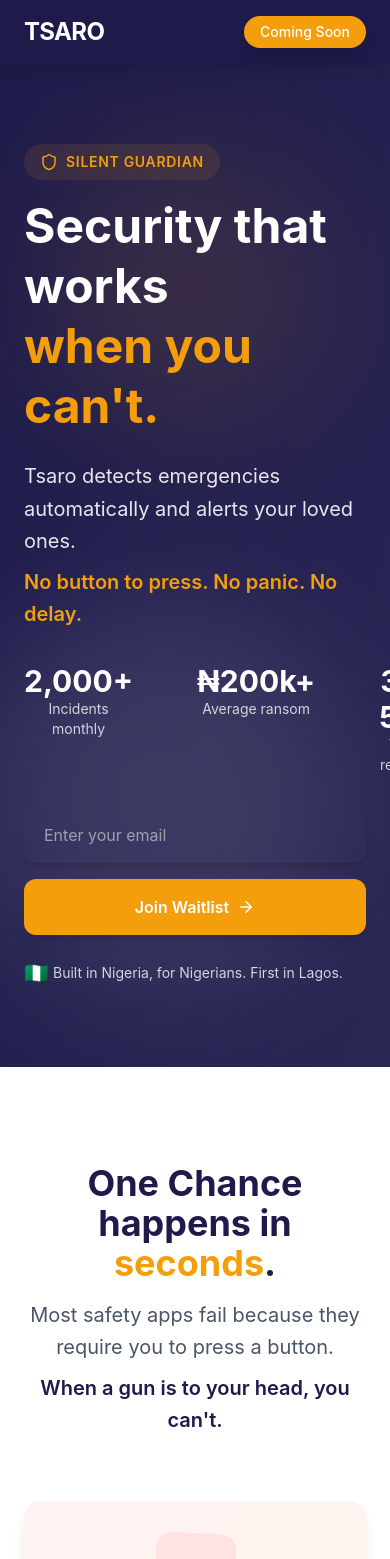
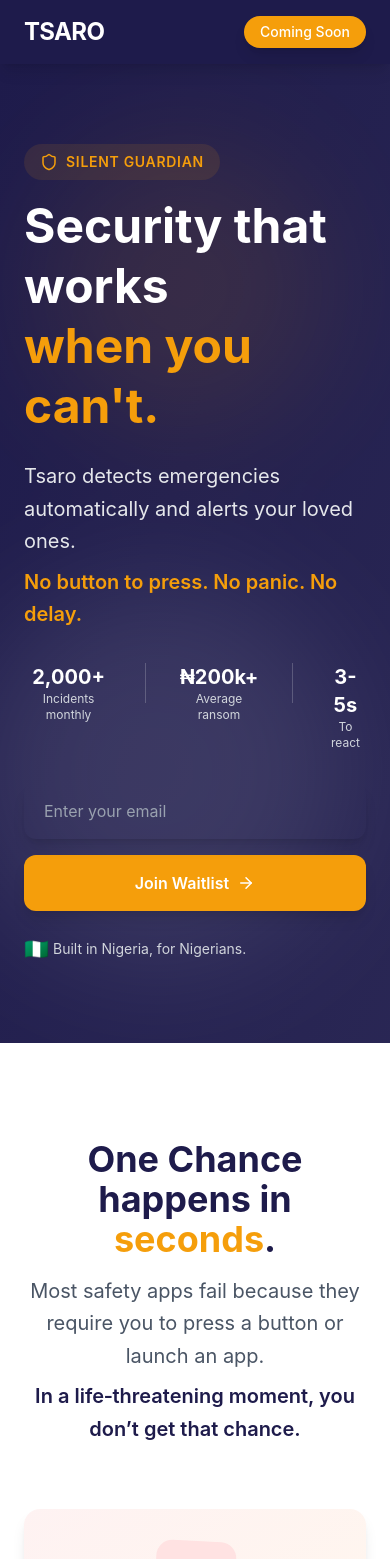
Before and after one commit to toyosee/tsaro, a React (Vite) app: page / in a window 390 px wide. Shown: the top 1559 px of the page. Built offline with nearby package versions, Linux system fonts and the light colour scheme; no server answers.

Commit message:
UI fixed

```diff
--- a/src/App.jsx
+++ b/src/App.jsx
@@ -112,18 +112,18 @@
             {/* Stats Row */}
             <motion.div variants={fadeInUp} className="flex gap-8 mb-8">
               <div className="text-center">
-                <div className="text-3xl font-bold">2,000+</div>
-                <div className="text-sm text-gray-300">Incidents monthly</div>
+                <div className="text-xl sm:text-2xl md:text-3xl font-bold">2,000+</div>
+                <div className="text-xs sm:text-sm text-gray-300">Incidents monthly</div>
               </div>
               <div className="w-px h-10 bg-white/20"></div>
               <div className="text-center">
-                <div className="text-3xl font-bold">₦200k+</div>
-                <div className="text-sm text-gray-300">Average ransom</div>
+                <div className="text-xl sm:text-2xl md:text-3xl font-bold">₦200k+</div>
+                <div className="text-xs sm:text-sm text-gray-300">Average ransom</div>
               </div>
               <div className="w-px h-10 bg-white/20"></div>
               <div className="text-center">
-                <div className="text-3xl font-bold">3-5s</div>
-                <div className="text-sm text-gray-300">To react</div>
+                <div className="text-xl sm:text-2xl md:text-3xl font-bold">3-5s</div>
+                <div className="text-xs sm:text-sm text-gray-300">To react</div>
               </div>
             </motion.div>
 
@@ -182,7 +182,7 @@
             )}
 
             <motion.p variants={fadeInUp} className="text-sm text-gray-300 mt-6 flex items-center gap-1">
-              <span className="text-xl">🇳🇬</span> Built in Nigeria, for Nigerians. First in Lagos.
+              <span className="text-xl">🇳🇬</span> Built in Nigeria, for Nigerians.
             </motion.p>
           </motion.div>
         </div>
@@ -208,8 +208,12 @@
               One Chance happens in <span className="text-tsaro-amber">seconds</span>.
             </motion.h3>
             <motion.p variants={fadeInUp} className="text-xl text-gray-600 max-w-3xl mx-auto leading-relaxed">
-              Most safety apps fail because they require you to press a button.
-              <span className="block font-semibold text-tsaro-indigo mt-2">When a gun is to your head, you can't.</span>
+          <p>
+            Most safety apps fail because they require you to press a button or launch an app.
+            <span className="block font-semibold text-tsaro-indigo mt-2">
+              In a life‑threatening moment, you don’t get that chance.
+            </span>
+          </p>
             </motion.p>
           </motion.div>
 
@@ -267,7 +271,7 @@
           <div className="grid md:grid-cols-3 gap-8">
             {[
               { icon: <Eye size={32} />, title: "Silent Monitoring", desc: "Tsaro watches in the background. You forget it's there." },
-              { icon: <Bell size={32} />, title: "Automatic Detection", desc: "Route deviation triggers a 60-second countdown." },
+              { icon: <Bell size={32} />, title: "Automatic Detection", desc: "Route deviation or threat words recognition triggers a 60-second countdown." },
               { icon: <Users size={32} />, title: "Instant Alert", desc: "No response? Your emergency contact gets your location." }
             ].map((item, index) => (
               <motion.div
@@ -431,7 +435,7 @@
             <span>Port Harcourt</span>
           </div>
           <p className="text-xs text-gray-500">
-            © {new Date().getFullYear()} Barterverse Technologies Ltd. Built in Nigeria. <span className="text-xl">🇳🇬</span>
+            © {new Date().getFullYear()} Barterverse Technologies Ltd. <span className="text-xl">🇳🇬</span>
           </p>
         </div>
       </footer>
--- a/src/index.css
+++ b/src/index.css
@@ -10,6 +10,12 @@
 /* Smooth scrolling */
 html {
     scroll-behavior: smooth;
+}
+
+/* Better font rendering */
+body {
+    -webkit-font-smoothing: antialiased;
+    -moz-osx-font-smoothing: grayscale;
 }
 
 /* Custom animations */
```
